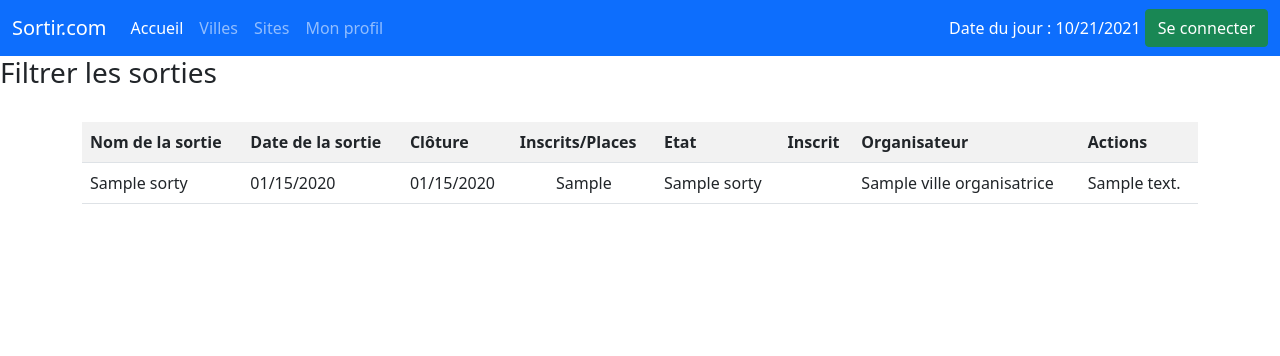
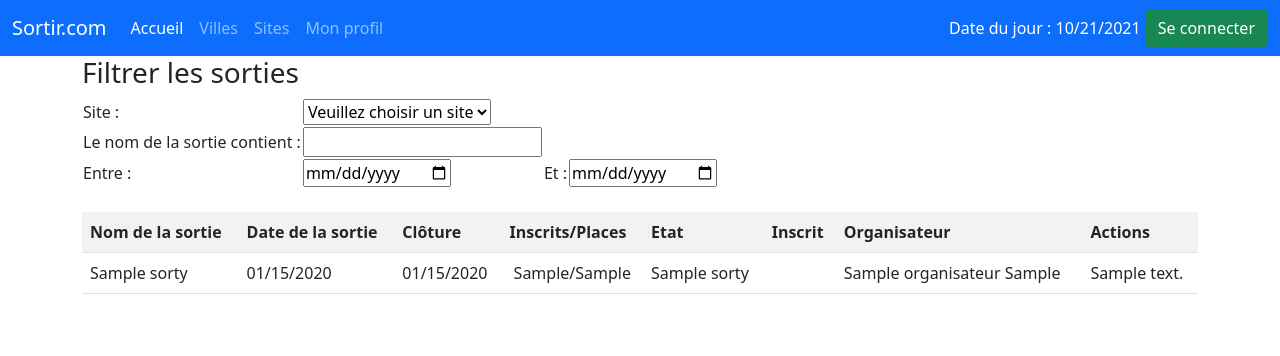
Before and after one commit to hbourniche20/ENI-projectSortir, a Symfony app: template templates/homepage/home.html.twig in a window 1280 px wide. Shown: the top 356 px of the page. Run offline with Twig, Linux system fonts and the light colour scheme; the template is opened without the code that fills it: most values are stand-ins (such as "Sample title", 1, 10 or a date in 2020); some libraries are stand-ins or nearby versions.

Commit message:
Modification page d'accueil form filtrage + tableau

```diff
--- a/src/Entity/Sortie.php
+++ b/src/Entity/Sortie.php
@@ -230,4 +230,9 @@ class Sortie
 
         return $this;
     }
+
+    public function getNbInscrits(): ?int
+    {
+     return $this->getInscrits()->count();
+    }
 }
--- a/templates/homepage/home.html.twig
+++ b/templates/homepage/home.html.twig
@@ -4,8 +4,49 @@
 
 {% block body %}
     {# Contenu de la page #}
-    <h3>Filtrer les sorties</h3>
+    {# Formulaire de recherche sorties #}
+    <div class="container">
+        <h3>Filtrer les sorties</h3>
+        <table>
+        <tr>
+            <td>
+                <label for ="site_liste">Site :</label>
+            </td>
+            <td>
+                <select id="site_liste" name="site_liste">
+                    <option value="">Veuillez choisir un site</option>
+                    {% for site in sites %}
+                        <option value="{{ site.getId }}">{{ site.getNom}}</option>
+                    {% endfor %}
+                </select>
+            </td>
+        </tr>
+        <tr>
+            <td>
+                <label for ="sortie_name_search">Le nom de la sortie contient :</label>
+            </td>
+            <td>
+                <input type="text" id="sortie_name_search" name="sortie_name_search">
+            </td>
+        </tr>
+            <tr>
+                <td>
+                    <label for="date_debut_search">Entre :</label>
+                </td>
+                <td>
+                    <input type="date" id="sortie_name_search" name="sortie_name_search">
+                </td>
+                <td>
+                    <label for="date_fin_search"> Et :</label>
+                </td>
+                <td>
+                    <input type ="date" id="date_fin_search" name="date_fin_search">
+                </td>
+            </tr>
+         </table>
+    </div>
     <br>
+    {# Tableaux des sorties #}
     <div class="container">
                 <table class="table table-striped" style="padding-left: 5px;padding-right: 5px;">
                     <tr>
@@ -23,10 +64,14 @@
                         <td>{{ sortie.getNom }}</td>
                         <td>{{ sortie.getDateSortie|date("m/d/Y") }}</td>
                         <td>{{ sortie.getDateLimiteInscription|date("m/d/Y") }}</td>
-                        <td style="text-align: center">{{ sortie.getNbPlaces }}</td>
+                        <td style="text-align: center">{{ sortie.getNbInscrits }}/{{ sortie.getNbPlaces }}</td>
                         <td>{{ sortie.getNom }}</td>
-                        <td>{{ NULL }}</td>
-                        <td>{{ sortie.getVilleOrganisatrice.getNom }}</td>
+                        {% if app.user in sortie.getInscrits %}
+                            <td>X</td>
+                            {% else %}
+                                <td>{{ NULL }}</td>
+                        {% endif %}
+                        <td>{{ sortie.getOrganisateur.getNom }} {{ sortie.getOrganisateur.getPrenom}}</td>
                         <td>{{ sortie.getDescription }}</td>
                     </tr>
                     {% endfor %}
```
Also changed, not shown: src/Controller/HomeController.php (+4 -4 lines).
